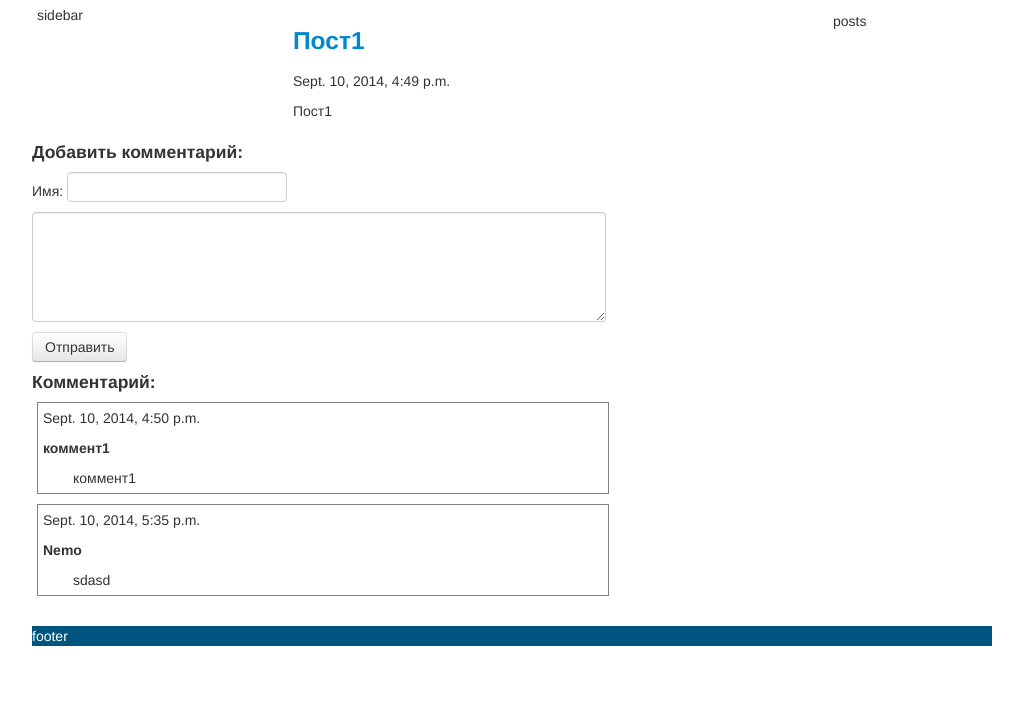
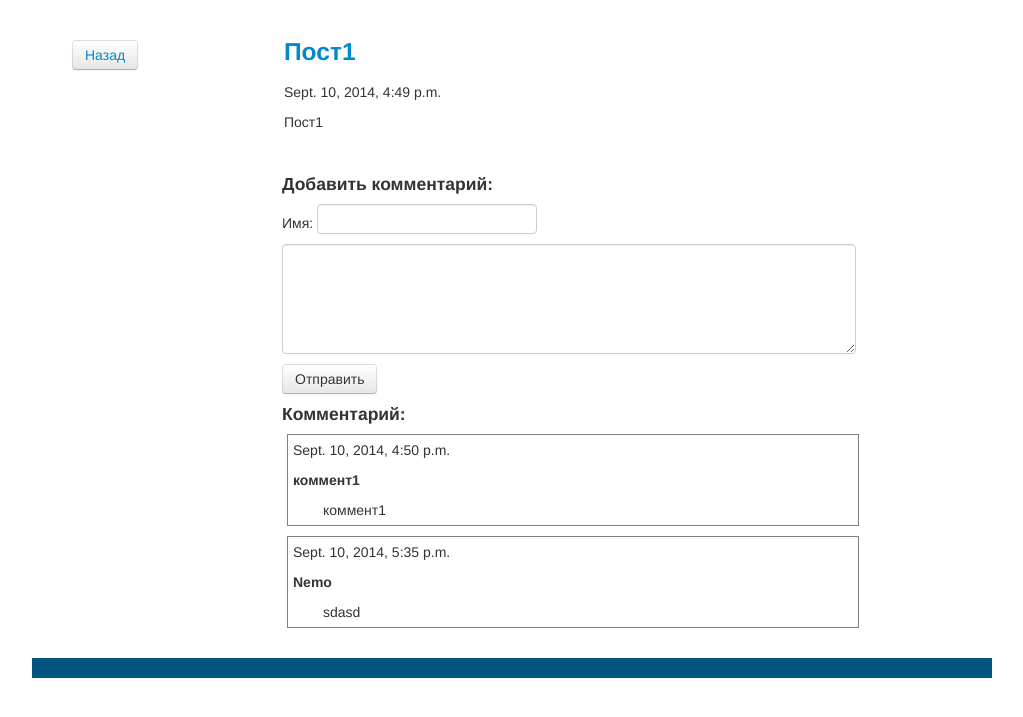
Before and after one commit to Shmendrik/mysite, a Django app: page /blog/1/ in a window 1280 px wide. Shown: the part 60-777 px from the top of the page, without its empty margins (118-1141 px from the left). Run offline with Django 3.2, Linux system fonts and the light colour scheme; data comes from the database, SQL or seed files in the repository; parts of the project's set-up code (start-up, migrations or seed data) failed here and were passed over; some libraries are stand-ins or nearby versions.

Commit message:
доработка интерфейса detail

```diff
--- a/blog/templates/blog/detail.html
+++ b/blog/templates/blog/detail.html
@@ -8,6 +8,9 @@
         <link href="{% static 'blog/style/style.css' %}" rel="stylesheet" media="screen">
         <script src="{% static 'blog/jQuery/jquery-1.11.1.min.js' %}" type='text/javascript'></script>
         <script src="{% static 'blog/bootstrap/js/bootstrap.min.js' %}" type='text/javascript'></script>
+        <script src="{% static 'blog/js/random.js' %}" type='text/javascript'></script>
+        </script>
+
     </head>
     <body>
         <div class="container">
@@ -18,20 +21,28 @@
             </div>
 
             <div class="row" id="content">
-                <div class="span3 sidebar">sidebar
+                <div class="span3 sidebar">
+                    <div class="sidebar_nav">
+                        <div id="fixed">
+                            <button class="btn" onclick="history.back(-1)">
+                                <a>Назад</a>
+                            </button>
+                        </div>
+                    </div>
                 </div>
                 <div class="span9">
-                    <div class="row posts">posts
+                    <div class="row posts">
                         <div class="span7">
+                            <div class="row posts">
                                 <h3>
                                 <a href="{% url 'blog:detail' post.id %}">{{ post.title }}</a>
                                 </h3>
                                 <p>{{ post.pub_date }}</p>
                                 <p>{{ post.text}}</p>
-
                             </div>
                         </div>
                     </div>
+
                     <h4>Добавить комментарий:</h4>
                     <form action="{% url 'blog:add_comment' post.id %}" method="post">
                     {% csrf_token %}
@@ -43,6 +54,7 @@
                     <div class="input-group">
                         {{ comment_form.text }}
                     </div>
+
                     <button type="submit" class="btn">Отправить</button>
 
 
@@ -62,11 +74,24 @@
                     {% endif %}
 
                 </div>
+            </div>
 
-            <div class="row" id="footer">footer
+            {% if full_post_list.object_list and full_post_list.paginator.num_pages > 1 %}
+                <ul class="pager">
+                {% if full_post_list.has_previous %}
+                    <li><a href="?page={{ full_post_list.previous_page_number }}">Назад</a></li>
+                {% endif %}
+
+                {% if full_post_list.has_next %}
+                    <li><a href="?page={{ full_post_list.next_page_number }}">Далее</a></li>
+                {% endif %}
+                </ul>
+            {% endif %}
+
+            <div class="row" id="footer">
                 <div class="span12"></div>
             </div>
+
         </div>
-
     </body>
 </html>
```
Lines whose indentation alone changed are shown as unchanged.
